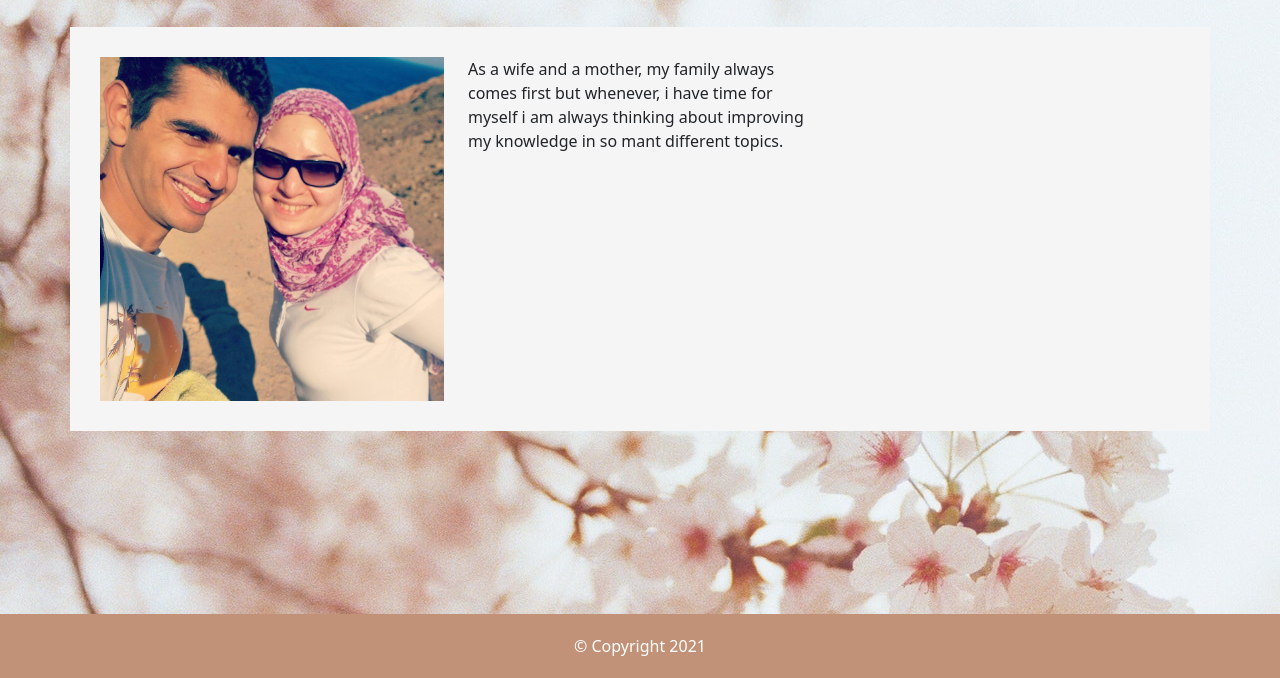
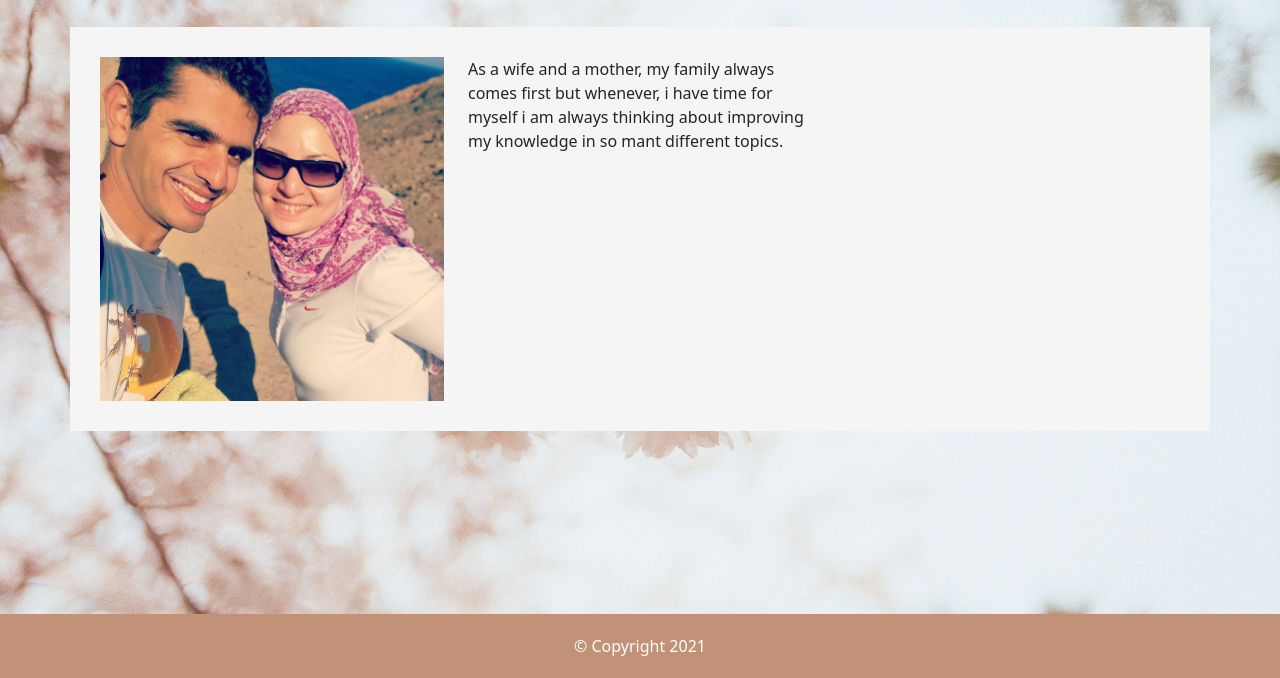
Before and after one commit to NohaAshraf85/Portfolio, a plain HTML site: page index.html in a window 1280 px wide. Shown: the part 122-800 px from the top of the page. Drawn offline with nearby package versions, Linux system fonts and the light colour scheme.

Commit message:
fixed the background image again as the previous solution made the page stop scrolling

```diff
--- a/styles.css
+++ b/styles.css
@@ -3,11 +3,7 @@
 
 body{
     background-image: url("./Assets/Images/pexels-sl-wong-1023953.jpg");
-    position: fixed;
-    top: 0;
-    left: 0;
-    min-width: 100%;
-    min-height: 100%;
+    background-size: cover;
 }
 
 
```
